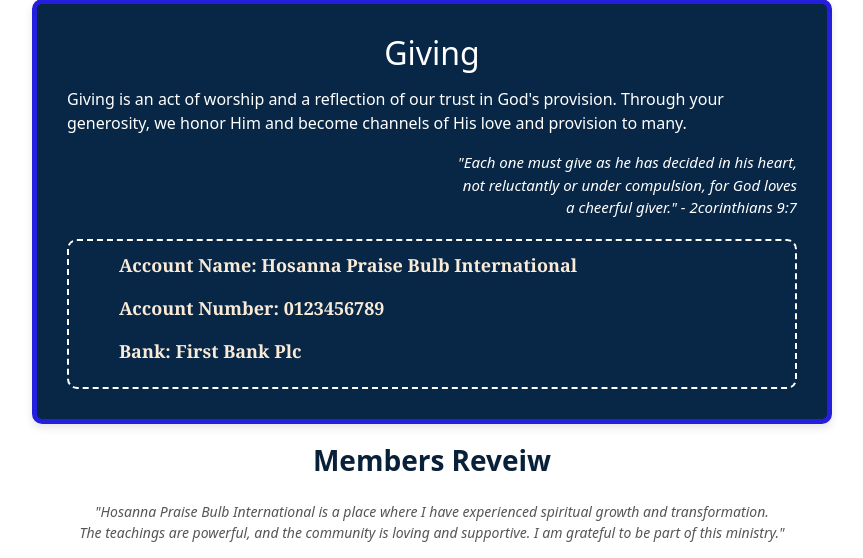
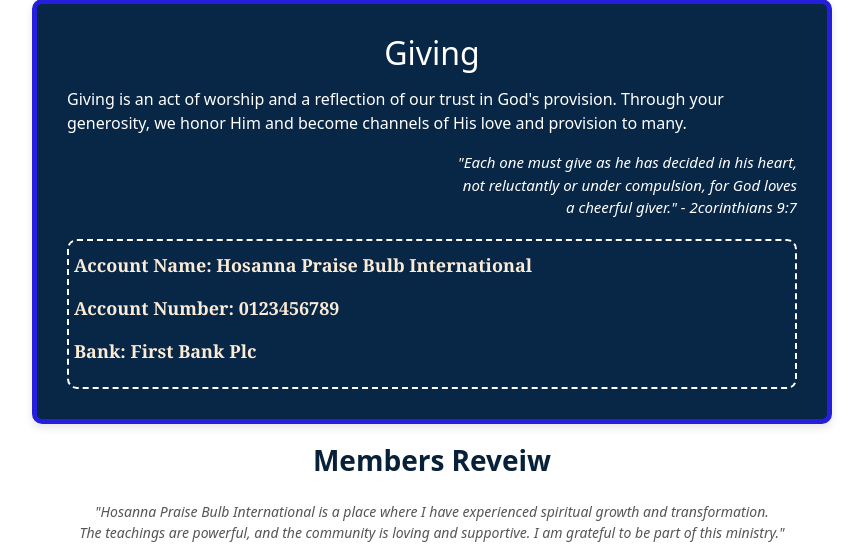
Before and after one commit to hpbulb/HosannaPraiseBulbInternational, a PHP site: page / in a window 1280 px wide. Shown: the part 1166-1724 px from the top of the page, without its empty margins (208-1071 px from the left). Run offline with PHP 8.4, Linux system fonts and the light colour scheme.

Commit message:
Update style.css

```diff
--- a/style.css
+++ b/style.css
@@ -158,7 +158,7 @@ small{
     border-radius: 4px;
     justify-content: start;
     align-items: start;
-    margin-left: 50px;
+    margin-left: 5px;
     margin-top: 10.7px;
     font-weight: bold;
     font-size: 18px;
@@ -217,4 +217,5 @@ small.review-subheading {
 small.givingsub{
     font-style: italic;
     font-size: 15px;
+
 }
```
